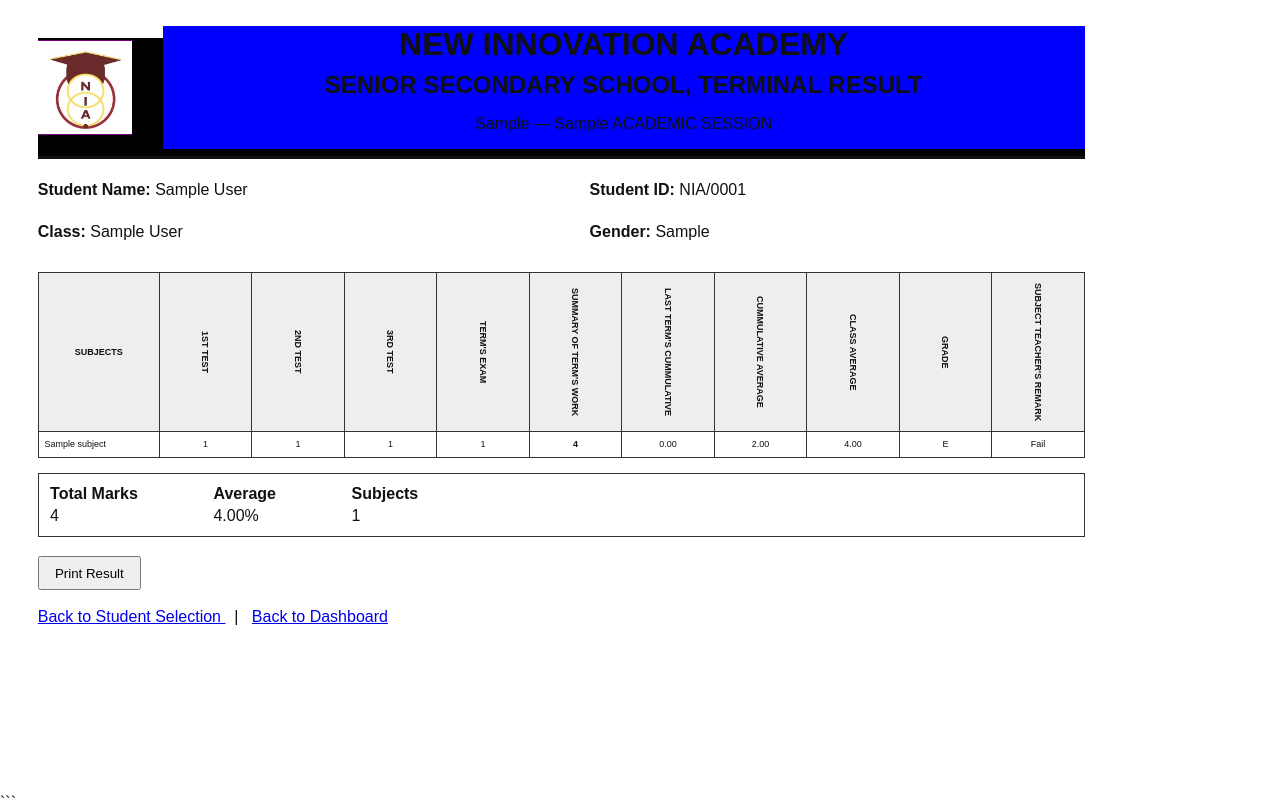
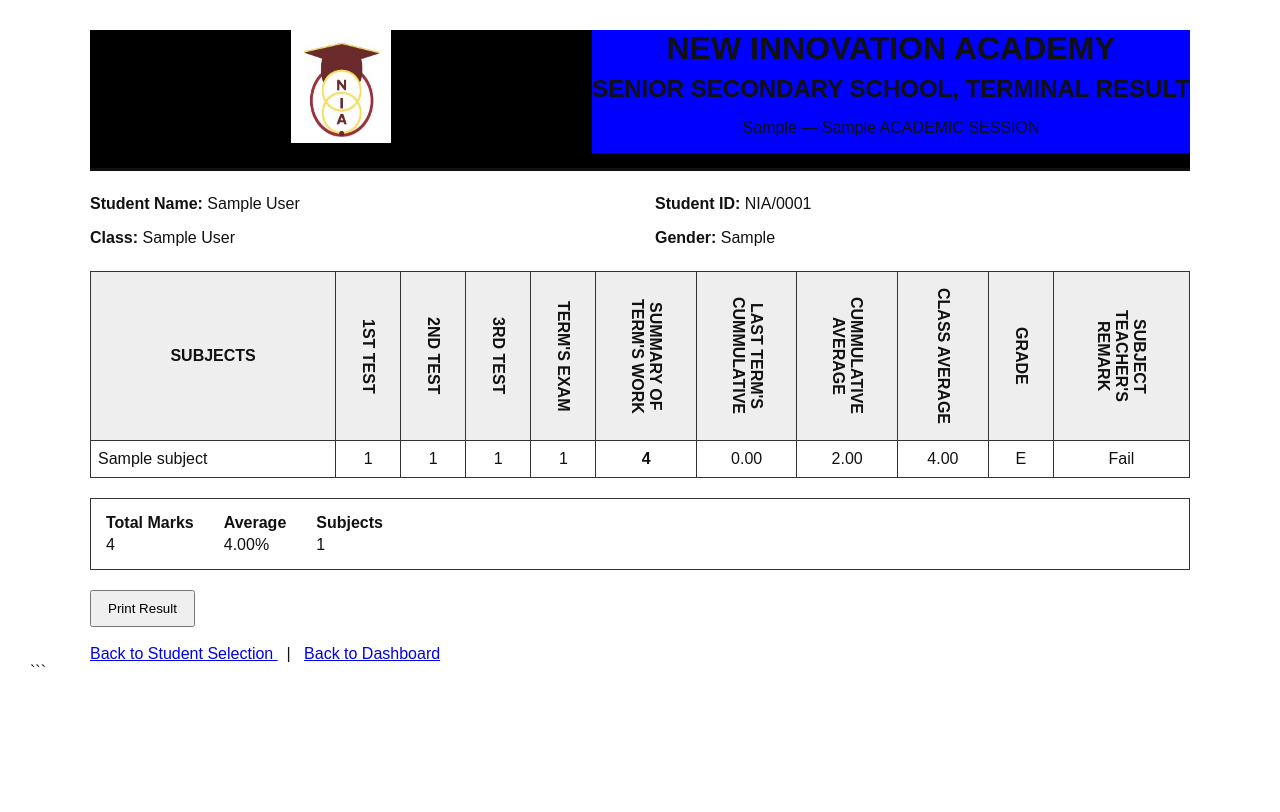
Before and after one commit to timo1456/NIA, a Flask app: page /result/1 in a window 1280 px wide. After the commit the page ends 667 px from the top, so only its background shows below. Run offline with Flask 3, Linux system fonts and the light colour scheme; the visitor is signed in with stand-in values (Sample User, id 1); tables that the repository leaves empty hold one stand-in row (values such as "Sample post").

Commit message:
Revert fixed A4 result sheet layout

```diff
--- a/static/result_display.css
+++ b/static/result_display.css
@@ -1,72 +1,35 @@
-/* ========================================
-   RESULT SHEET — FIXED A4 LANDSCAPE
-   ======================================== */
-
-@page {
-    size: A4 landscape;
-    margin: 0;
+body {
+    font-family: Arial, sans-serif;
+    margin: 30px;
+    color: #111;
 }
 
-* {
-    box-sizing: border-box;
+.result-container {
+    max-width: 1100px;
+    margin: auto;
 }
 
-html,
-body {
-    width: 297mm;
-    min-width: 297mm;
-    height: 210mm;
-    min-height: 210mm;
-    margin: 0;
-    padding: 0;
-    background: #fff;
-    color: #111;
-    font-family: Arial, sans-serif;
-}
-
-/* Fixed A4 canvas — deliberately non-responsive */
-.result-container {
-    width: 297mm;
-    height: 210mm;
-    min-width: 297mm;
-    min-height: 210mm;
-    max-width: none;
-    margin: 0;
-    padding: 10mm;
-    overflow: hidden;
-    background: #fff;
-}
-
-/* ========================================
-   School Header
-   ======================================== */
-
+/* School Header */
 .school-header {
-    width: 100%;
-    height: 32mm;
     text-align: center;
     border-bottom: 3px solid #111;
-    padding-bottom: 5mm;
+    padding-bottom: 15px;
     display: flex;
     flex-direction: row;
-    align-items: center;
-    justify-content: space-between;
     background-color: black;
+    justify-content: space-between
 }
-
 .school-name {
-    flex: 1;
     background-color: blue;
-    text-align: center;
 }
-
+img {
+    background-color: purple;
+}
 .school-logo {
-    width: 25mm;
-    height: 25mm;
-    object-fit: contain;
+    width: 100px;
+    height: auto;
     display: block;
-    margin: 0 8mm 0 0;
-    background-color: purple;
+    margin: 0 auto 10px;
 }
 
 .school-header h1,
@@ -78,121 +41,105 @@ body {
     margin-top: 8px;
 }
 
-/* ========================================
-   Student Information
-   ======================================== */
-
+/* Student Information */
 .student-info {
-    width: 100%;
-    height: 20mm;
     display: grid;
-    grid-template-columns: 1fr 1fr;
-    gap: 2mm 15mm;
-    margin: 5mm 0;
+    grid-template-columns: repeat(2, 1fr);
+    gap: 8px 30px;
+    margin: 20px 0;
 }
 
 .student-info p {
-    margin: 1mm 0;
+    margin: 4px 0;
 }
 
-/* ========================================
-   Result Table
-   ======================================== */
-
+/* Result Table */
 .result-table {
     width: 100%;
     border-collapse: collapse;
-    table-layout: fixed;
-    margin-top: 3mm;
-    font-size: 9px;
+    margin-top: 15px;
 }
 
 .result-table th,
 .result-table td {
     border: 1px solid #333;
-    padding: 2mm 1.5mm;
+    padding: 9px 7px;
     text-align: center;
-    overflow: hidden;
-    word-wrap: break-word;
 }
 
 .result-table th {
     background: #eee;
     writing-mode: vertical-rl;
-    height: 42mm;
-    white-space: normal;
+    height: 150px;
 }
 
+/* Keep SUBJECTS heading horizontal */
 .result-table th:first-child {
-    width: 32mm;
     writing-mode: horizontal-tb;
     text-align: center;
 }
 
 .result-table td:first-child {
-    width: 32mm;
     text-align: left;
 }
 
-/* ========================================
-   Summary
-   ======================================== */
-
+/* Summary */
 .summary {
-    width: 100%;
     display: flex;
-    gap: 20mm;
-    margin-top: 4mm;
-    padding: 3mm;
+    gap: 30px;
+    margin-top: 20px;
+    padding: 15px;
     border: 1px solid #333;
 }
 
 .summary strong {
     display: block;
-    margin-bottom: 1mm;
+    margin-bottom: 4px;
 }
 
-/* ========================================
-   Screen Actions
-   ======================================== */
-
+/* Buttons and Links */
 .print-button {
-    margin-top: 5mm;
-    padding: 2mm 4mm;
+    margin-top: 20px;
+    padding: 9px 16px;
 }
 
-.back-link {
-    display: inline;
-}
-
-/* ========================================
-   Printing
-   ======================================== */
-
+/* Print Styles */
 @media print {
-    html,
-    body {
-        width: 297mm;
-        min-width: 297mm;
-        height: 210mm;
-        min-height: 210mm;
-        margin: 0;
-        padding: 0;
-    }
-
-    .result-container {
-        width: 297mm;
-        height: 210mm;
-        min-width: 297mm;
-        min-height: 210mm;
-        margin: 0;
-        padding: 10mm;
-        overflow: hidden;
-        page-break-after: avoid;
-    }
-
     .print-button,
     .back-link {
         display: none;
     }
+
+    body {
+        margin: 10px;
+    }
+
+    .result-container {
+        max-width: none;
+    }
 }
+
+/* Mobile Styles */
+@media (max-width: 700px) {
+    body {
+        margin: 15px;
+    }
+
+    .student-info {
+        grid-template-columns: 1fr;
+    }
+
+    .result-table {
+        font-size: 12px;
+    }
+
+    .result-table th,
+    .result-table td {
+        padding: 6px 4px;
+    }
+
+    .summary {
+        flex-direction: column;
+        gap: 10px;
+    }
+}
```
